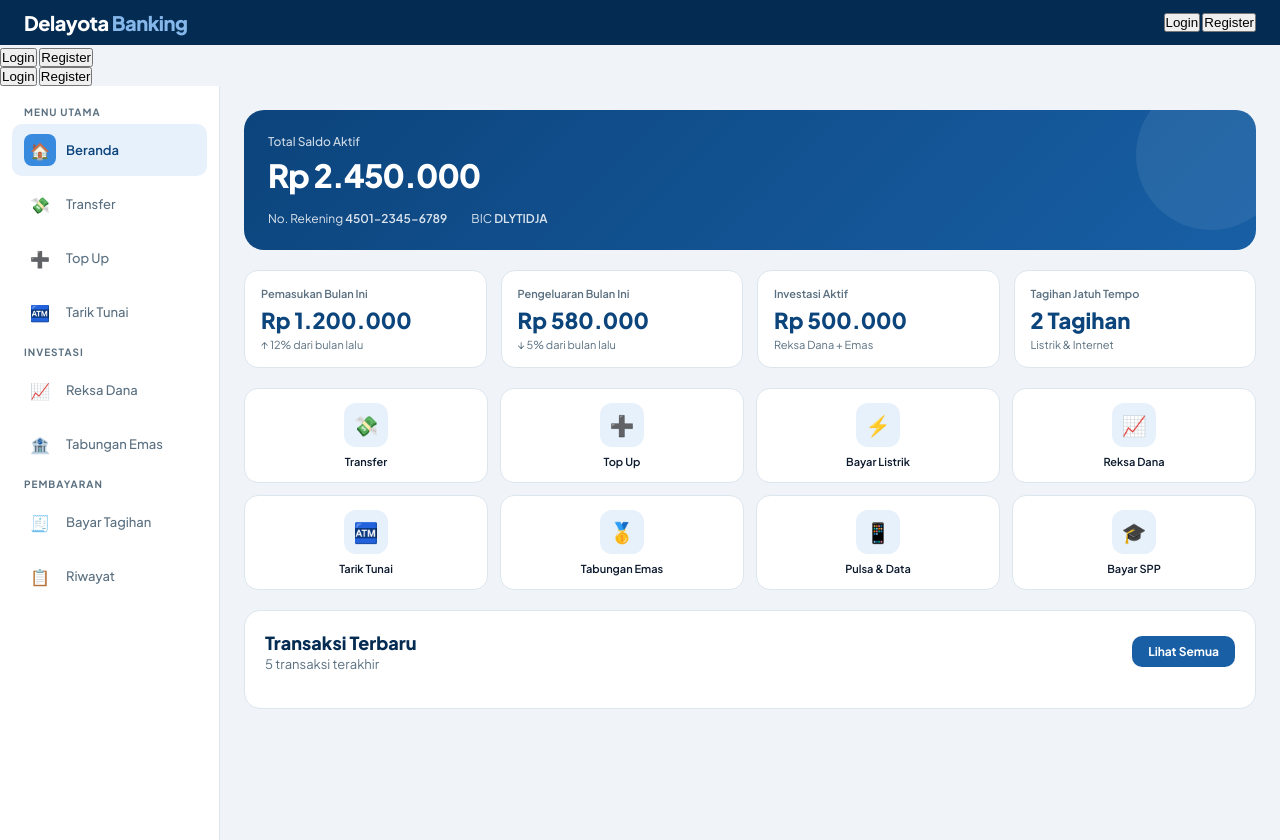
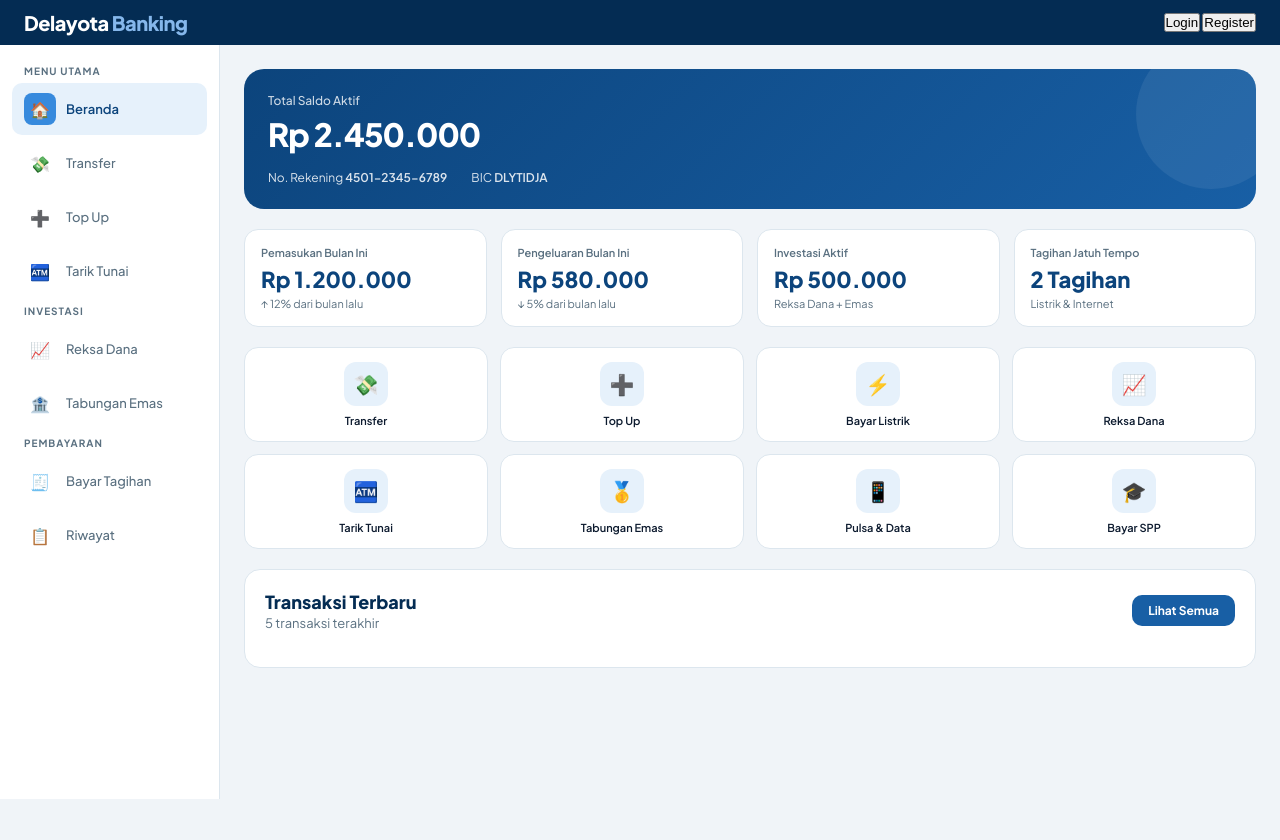
Before and after one commit to Arelhacker/Nathanael_tugashtml_23, a plain HTML site: page index.html in a window 1280 px wide. After the commit the page ends 800 px from the top, so only its background shows below. Drawn offline with Linux system fonts and the light colour scheme.

Commit message:
Update index.html

```diff
--- a/index.html
+++ b/index.html
@@ -178,25 +178,6 @@ body{font-family:'Plus Jakarta Sans',sans-serif;background:var(--bg);color:var(-
   </div>
 
 </div>
-
-  <button onclick="window.location.href='login/index.html'" class="top-btn">
-    Login
-  </button>
-  <button onclick="window.location.href='login/register.html'" class="top-btn register">
-    Register
-  </button>
-  <div class="topbar-user">
-
-  <!-- Tombol login & register -->
-  <div id="guestMenu">
-    <button onclick="window.location.href='login/index.html'" class="top-btn">
-      Login
-    </button>
-
-    <button onclick="window.location.href='login/register.html'" class="top-btn register">
-      Register
-    </button>
-  </div>
 
   <!-- Data user setelah login -->
   <div id="userMenu" style="display:none; align-items:center; gap:12px;">
@@ -716,7 +697,7 @@ var txData = [
 
 function formatRp(n){return 'Rp '+Math.abs(n).toLocaleString('id-ID')}
 
-function renderTx(id, limit){
+function Tx(id, limit){
   var el = document.getElementById(id);
   var list = limit ? txData.slice(0,limit) : txData;
   el.innerHTML = list.map(function(t){
@@ -890,7 +871,6 @@ document.querySelectorAll('.modal-overlay').forEach(function(m){
 
 renderTx('tx-home',5);
 renderTx('tx-all');
-  <script>
 
 // Ambil user login dari localStorage
 const currentUser = localStorage.getItem("loggedInUser");
```
